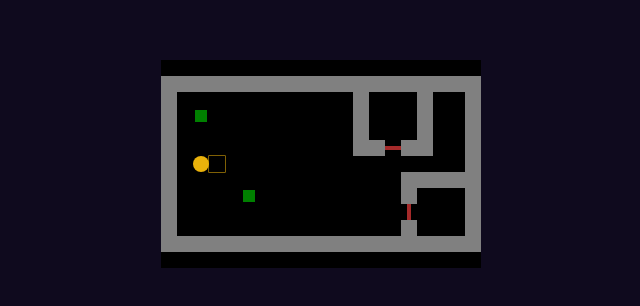
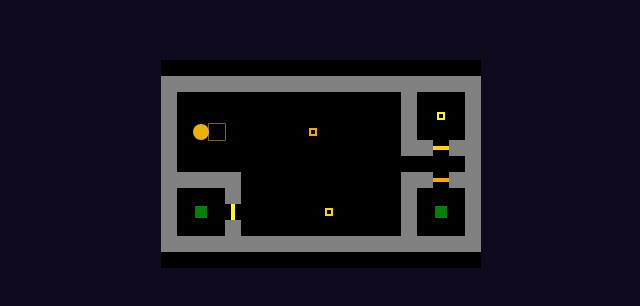
Before and after one commit to stinkyFerret01/Buzzle_frontend, a React (Create React App) app in the folder buzzle_frontend/: page / in a window 1280 px wide. Shown: the part 236-542 px from the top of the page, without its empty margins (319-959 px from the left). Built offline with nearby package versions, Linux system fonts and the light colour scheme.

Commit message:
porte vérrouiilée ok, next cops et presse

```diff
--- a/buzzle_frontend/src/App.js
+++ b/buzzle_frontend/src/App.js
@@ -20,7 +20,7 @@ function App() {
     let oStrict = o.slice(0, 1);
     let oObj = o.slice(0, 2);
     // let act = o.slice(o.length - 1);
-    let blocker = ["W", "B", "D"];
+    let blocker = ["W", "B", "D", "K", "L", "M"];
     let exept = ["Bh"];
     let blockerTest = blocker.findIndex((block) => block === oStrict);
     let exeptTest = exept.findIndex((exep) => exep === oObj);
@@ -37,14 +37,26 @@ function App() {
       ["Dv", "dv"],
       ["Dh", "dh"],
       ["Bs", "bs"],
+      ["kg", "ki"],
+      ["lg", "li"],
+      ["mg", "mi"],
     ];
     let mod = pairs.find((pair) => pair[0] === obj || pair[1] === obj);
-    if (obj === mod[0]) {
-      // return mod[1];
+    if (mod && obj === mod[0]) {
       return [player[2], player[3], mod[1]];
-    } else if (obj === mod[1]) {
-      // return mod[0];
+    } else if (mod && obj === mod[1]) {
       return [player[2], player[3], mod[0]];
+    }
+    let oStrict = obj.slice(0, 1);
+    let oAxe = obj.slice(1, 2);
+    let locked = ["K", "L", "M"];
+    let goodKey = locked.find((lock) => lock === oStrict).toLowerCase();
+    if (goodKey !== undefined) {
+      if (objects.find((obj) => obj[2] === `${goodKey}i`) !== undefined) {
+        return [player[2], player[3], `d${oAxe}`];
+      } else {
+        return [player[2], player[3], `${oStrict}${oAxe}`];
+      }
     }
   };
 
@@ -167,15 +179,15 @@ function App() {
     const level = [
       "....................",
       "WWWWWWWWWWWWWWWWWWWW",
-      "W...........W...W..W",
-      "W.B.........W...W..W",
-      "W...........W...W..W",
-      "W...........WWHWW..W",
-      "W.Pa...............W",
-      "W..............WWWWW",
-      "W....B.........W...W",
-      "W..............V...W",
       "W..............W...W",
+      "W..............W.3.W",
+      "W.Pa.....1.....W...W",
+      "W..............WWLWW",
+      "W..................W",
+      "WWWWW..........WWKWW",
+      "W...W..........W...W",
+      "W.B.m.....2....W.B.W",
+      "W...W..........W...W",
       "WWWWWWWWWWWWWWWWWWWW",
       "....................",
     ];
@@ -196,34 +208,34 @@ function App() {
           }
           if (pos === "P") {
             basePlayer.unshift(L, o);
-          }
-          if (pos === "V") {
+          } else if (pos === "V") {
             baseObjects.push([L, o, "Dv"]);
-          }
-          if (pos === "v") {
+          } else if (pos === "v") {
             baseObjects.push([L, o, "dv"]);
-          }
-          if (pos === "H") {
+          } else if (pos === "H") {
             baseObjects.push([L, o, "Dh"]);
-          }
-          if (pos === "h") {
+          } else if (pos === "h") {
             baseObjects.push([L, o, "dh"]);
-          }
-          if (pos === "B") {
+          } else if (pos === "k") {
+            baseObjects.push([L, o, "Kv"]);
+          } else if (pos === "K") {
+            baseObjects.push([L, o, "Kh"]);
+          } else if (pos === "l") {
+            baseObjects.push([L, o, "Lv"]);
+          } else if (pos === "L") {
+            baseObjects.push([L, o, "Lh"]);
+          } else if (pos === "m") {
+            baseObjects.push([L, o, "Mv"]);
+          } else if (pos === "M") {
+            baseObjects.push([L, o, "Mh"]);
+          } else if (pos === "1") {
+            baseObjects.push([L, o, "kg"]);
+          } else if (pos === "2") {
+            baseObjects.push([L, o, "lg"]);
+          } else if (pos === "3") {
+            baseObjects.push([L, o, "mg"]);
+          } else if (pos === "B") {
             baseObjects.push([L, o, "Bs"]);
-          }
-          if (pos === "k") {
-            baseObjects.push([L, o, "Lv1"]);
-          } else if (pos === "K") {
-            baseObjects.push([L, o, "Lh1"]);
-          } else if (pos === "l") {
-            baseObjects.push([L, o, "Lv2"]);
-          } else if (pos === "L") {
-            baseObjects.push([L, o, "Lh2"]);
-          } else if (pos === "m") {
-            baseObjects.push([L, o, "Lv3"]);
-          } else if (pos === "M") {
-            baseObjects.push([L, o, "Lh3"]);
           }
           if (pos === "a") {
             basePlayer.push(L, o);
--- a/buzzle_frontend/src/components/pos.js
+++ b/buzzle_frontend/src/components/pos.js
@@ -22,6 +22,14 @@ const Pos = ({ o }) => {
       style["borderTop"] = "solid black 6px";
       style["borderBottom"] = "solid black 6px";
       style["backgroundColor"] = "brown";
+    } else if (oObj === "Kv") {
+      style["borderLeft"] = "solid black 6px";
+      style["borderRight"] = "solid black 6px";
+      style["backgroundColor"] = "orange";
+    } else if (oObj === "Kh") {
+      style["borderTop"] = "solid black 6px";
+      style["borderBottom"] = "solid black 6px";
+      style["backgroundColor"] = "orange";
     } else if (oObj === "Lv") {
       style["borderLeft"] = "solid black 6px";
       style["borderRight"] = "solid black 6px";
@@ -30,6 +38,29 @@ const Pos = ({ o }) => {
       style["borderTop"] = "solid black 6px";
       style["borderBottom"] = "solid black 6px";
       style["backgroundColor"] = "gold";
+    } else if (oObj === "Mv") {
+      style["borderLeft"] = "solid black 6px";
+      style["borderRight"] = "solid black 6px";
+      style["backgroundColor"] = "yellow";
+    } else if (oObj === "Mh") {
+      style["borderTop"] = "solid black 6px";
+      style["borderBottom"] = "solid black 6px";
+      style["backgroundColor"] = "yellow";
+    } else if (oObj === "kg") {
+      style["border"] = "solid orange 2px";
+      style["margin"] = "4px";
+      style["width"] = "8px";
+      style["height"] = "8px";
+    } else if (oObj === "lg") {
+      style["border"] = "solid gold 2px";
+      style["margin"] = "4px";
+      style["width"] = "8px";
+      style["height"] = "8px";
+    } else if (oObj === "mg") {
+      style["border"] = "solid yellow 2px";
+      style["margin"] = "4px";
+      style["width"] = "8px";
+      style["height"] = "8px";
     } else if (oObj === "Bs" || oObj === "bs") {
       style["border"] = "solid black 2px";
       style["backgroundColor"] = "green";
--- a/buzzle_frontend/src/styles/board.css
+++ b/buzzle_frontend/src/styles/board.css
@@ -11,8 +11,8 @@
 .pos {
     font-size: 9px;
     color: white;
-    width: 9px;
-    height: 9px;
+    /* width: 9px;
+    height: 9px; */
     width: 1rem;
     height: 1rem;
     box-sizing: border-box;
```
Also changed, not shown: 1 other file (tests, documents, lock files or other folders).
